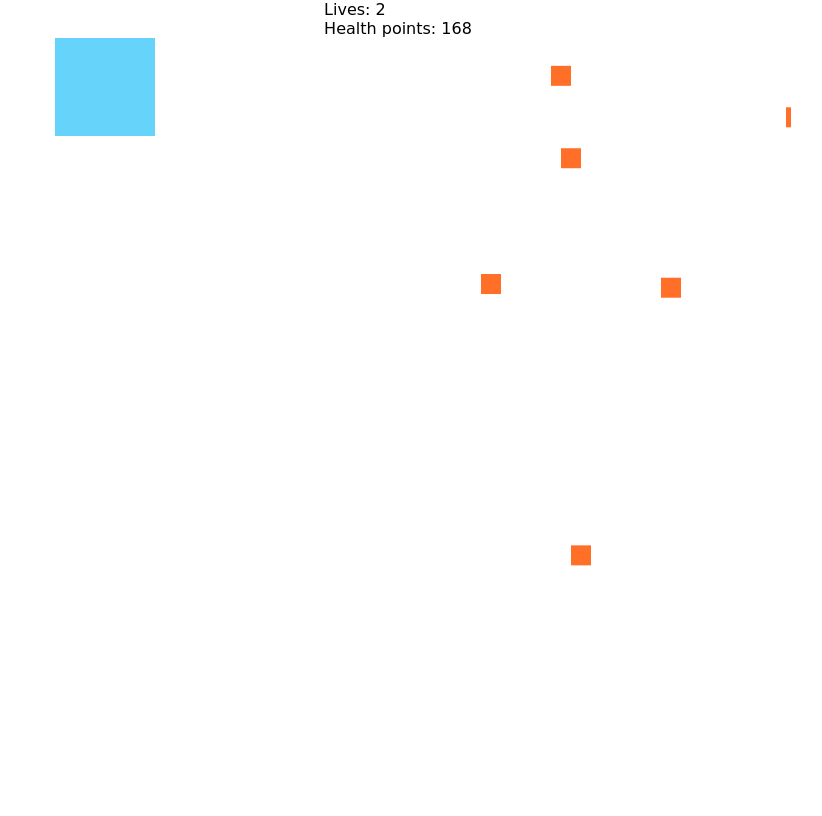
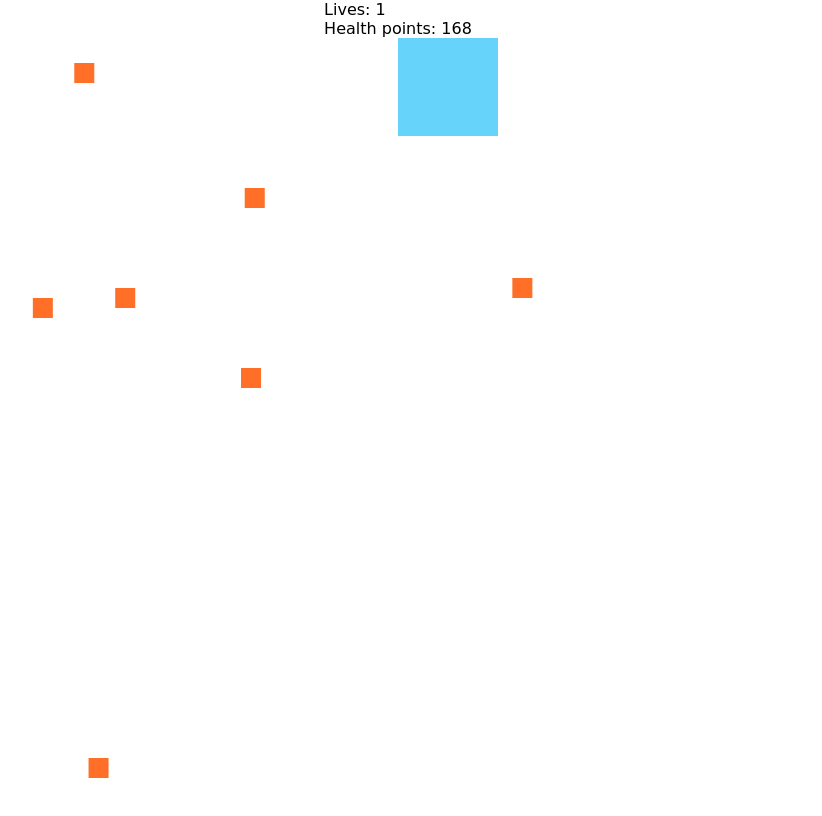
Before and after one commit to nurlopez/marujito-adventures, a plain HTML site: page index.html in a window 1280 px wide. Both pictures are taken after a click on the button "Start". Shown: the whole page, without its empty margins (242-1064 px from the left). Drawn offline with Linux system fonts and the light colour scheme; a web font is replaced by a local one.

Commit message:
enemy vertical movement OK

```diff
--- a/css/style.css
+++ b/css/style.css
@@ -33,7 +33,11 @@ main {
     flex-direction: column;
     justify-items: center;
     align-items: center;
-    }
+}
+
+.score-lives {
+
+}
 
 .canvas-container {
     height: 786px;
--- a/src/Enemy-cat.js
+++ b/src/Enemy-cat.js
@@ -1,11 +1,11 @@
 'use strict';
 
-function Enemy(canvas, y, speed) {
+function Enemy(canvas, x, speed) {
     this.canvas = canvas;
     this.ctx = canvas.getContext('2d');
     this.size = 20;
-    this.x = canvas.width + this.size;
-    this.y = y;
+    this.y = 0;
+    this.x = x;
     this.speed = speed;
   }
 
@@ -16,10 +16,10 @@ function Enemy(canvas, y, speed) {
   };
 
   Enemy.prototype.updatePosition = function() {
-    this.x = this.x - this.speed;
+    this.y = this.y + this.speed;
   };
 
   Enemy.prototype.isInsideScreen = function() {
     // if x plus half of its size is smaller then 0 return
-    return this.x + this.size / 2 > 0;
+    return this.y + this.size / 2 > 0;
   };
--- a/src/Game.js
+++ b/src/Game.js
@@ -4,84 +4,103 @@ function Game() {
     this.canvas = null;
     this.ctx = null;
     this.enemies = [];
+    //this.food = [];
     this.player = null;
     this.gameIsOver = false;
     this.gameScreen = null;
     this.score = 0;
 }
 
-
+// Append canvas to the DOM, create a Player and start the Canvas loop
 Game.prototype.start = function () {
-
+    // Save reference to canvas and its container. Create ctx
     this.canvasContainer = document.querySelector('.canvas-container');
     this.canvas = this.gameScreen.querySelector('canvas');
     this.ctx = this.canvas.getContext('2d');
 
-
+    // Save reference to the score and lives elements
     this.livesElement = this.gameScreen.querySelector('.lives .value');
     this.scoreElement = this.gameScreen.querySelector('.score .value');
 
-
+    // Set the canvas dimensions to match the parent `.canvas-container`
     this.containerWidth = this.canvasContainer.offsetWidth;
     this.containerHeight = this.canvasContainer.offsetHeight;
     this.canvas.setAttribute('width', this.containerWidth);
     this.canvas.setAttribute('height', this.containerHeight);
 
-    this.player = new Player(this.canvas, 3);
+    // Create a new player for the current game
+    this.player = new Player(this.canvas, 1);
 
-
+    // Add event listener for moving the player
     this.handleKeyDown = function (event) {
         if (event.key === 'ArrowUp') {
-            this.player.setDirection('up');
+            this.player.setDirection('left');
         } else if (event.key === 'ArrowDown') {
             this.player.setDirection('down');
         }
     };
 
+    // Any function provided to eventListener
+    // is always called by window (this === window)!
+    // So, we have to bind `this` to the `game` object,
+    // to prevent it from pointing to the `window` object
     document.body.addEventListener('keydown', this.handleKeyDown.bind(this));
 
-
+    // Start the canvas requestAnimationFrame loop
     this.startLoop();
 };
 
 Game.prototype.startLoop = function () {
     var loop = function () {
+        // 1. UPDATE THE STATE OF PLAYER AND ENEMIES
 
+        // 0. Our player was already created - via `game.start()`
+
+        // 1. Create new enemies randomly
         if (Math.random() > 0.98) {
             var randomY = this.canvas.height * Math.random();
             this.enemies.push(new Enemy(this.canvas, randomY, 5));
         }
 
-
+        // 2. Check if player had hit any enemy (check all enemies)
         this.checkCollisions();
 
+        // 3. Check if player is going off the screen
         this.player.handleScreenCollision();
 
-
+        // 4. Move existing enemies
+        // 5. Check if any enemy is going of the screen
         this.enemies = this.enemies.filter(function (enemy) {
             enemy.updatePosition();
             return enemy.isInsideScreen();
         });
 
-
+        // 2. CLEAR THE CANVAS
         this.ctx.clearRect(0, 0, this.canvas.width, this.canvas.height);
 
-
+        // 3. UPDATE THE CANVAS
+        // Draw the player
         this.player.draw();
 
-
+        // Draw the enemies
         this.enemies.forEach(function (item) {
             item.draw();
         });
 
+        // 4. TERMINATE LOOP IF GAME IS OVER
         if (!this.gameIsOver) {
             window.requestAnimationFrame(loop);
         }
 
-
+        //  5. Update Game data/stats
         this.updateGameStats();
     }.bind(this);
 
+    // As loop function will be continuously invoked by
+    // the `window` object- `window.requestAnimationFrame(loop)`
+    // we have to bind the function so that value of `this` is
+    // pointing to the `game` object, like this:
+    // var loop = (function(){}).bind(this);
 
     window.requestAnimationFrame(loop);
 };
@@ -90,7 +109,7 @@ Game.prototype.checkCollisions = function () {
     this.enemies.forEach(function (enemy) {
         if (this.player.didCollide(enemy)) {
             this.player.removeLife();
-
+            // Move the enemy off screen to the left
             enemy.x = 0 - enemy.size;
 
             if (this.player.lives === 0) {
@@ -105,10 +124,10 @@ Game.prototype.passGameOverCallback = function (callback) {
 };
 
 Game.prototype.gameOver = function () {
-
+    // flag `gameIsOver = true` stops the loop
     this.gameIsOver = true;
 
-
+    // Call the gameOver function from `main` to show the Game Over Screen
     this.onGameOverCallback();
 };
 
--- a/src/Player-bird.js
+++ b/src/Player-bird.js
@@ -5,7 +5,7 @@ function Player(canvas, lives) {
     this.ctx = this.canvas.getContext('2d');
     this.lives = lives;
     this.size = 100;
-    this.x = 50;
+    this.x = canvas.width /2;
     this.y = canvas.height / 2;
     this.direction = 0;
     this.speed = 5;
--- a/src/main.js
+++ b/src/main.js
@@ -38,7 +38,7 @@ function main() {
   function createGameScreen() {
     var gameScreen = buildDom(`
     <main class="game container">
-      <header>
+      <header class = "score-lives">
         <div class="lives">
           <span class="label">Lives:</span>
           <span class="value"></span>
```
Also changed, not shown: src/Food-seed.js (added, +25 -0 lines).
